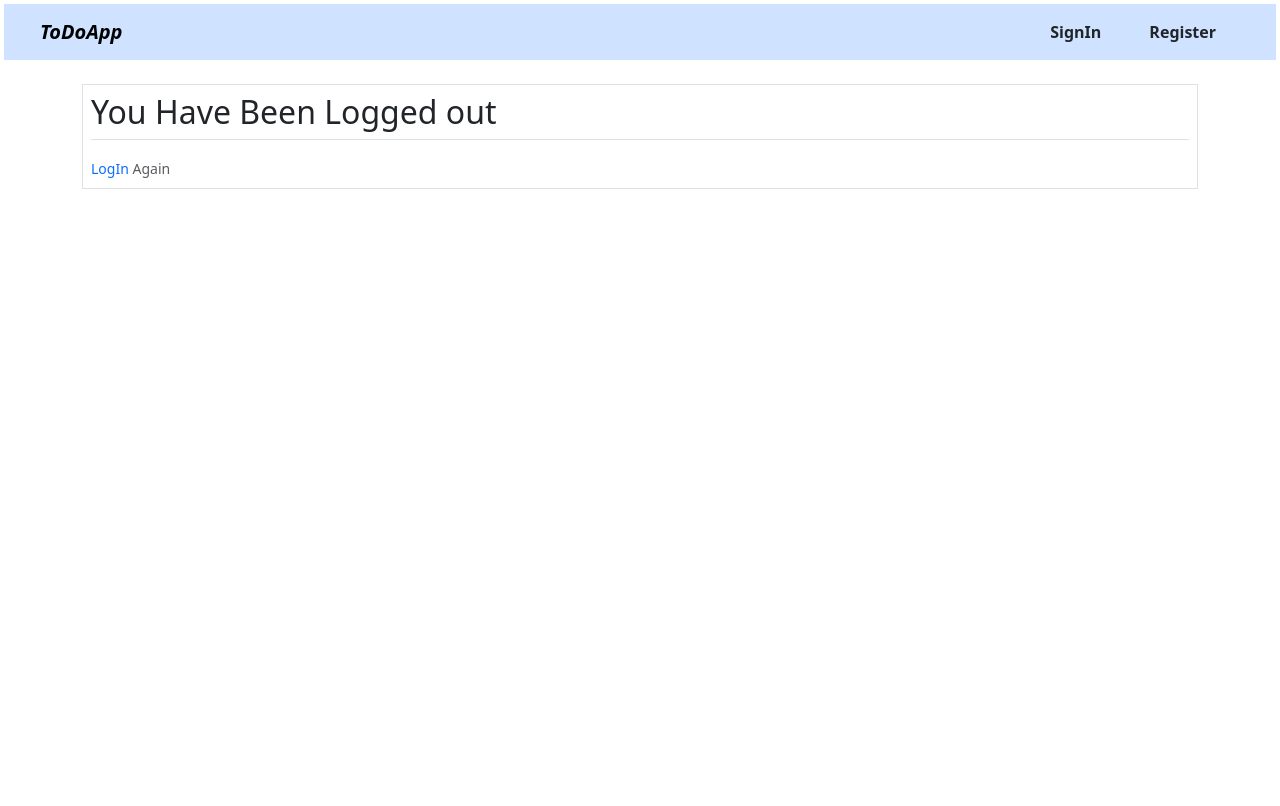
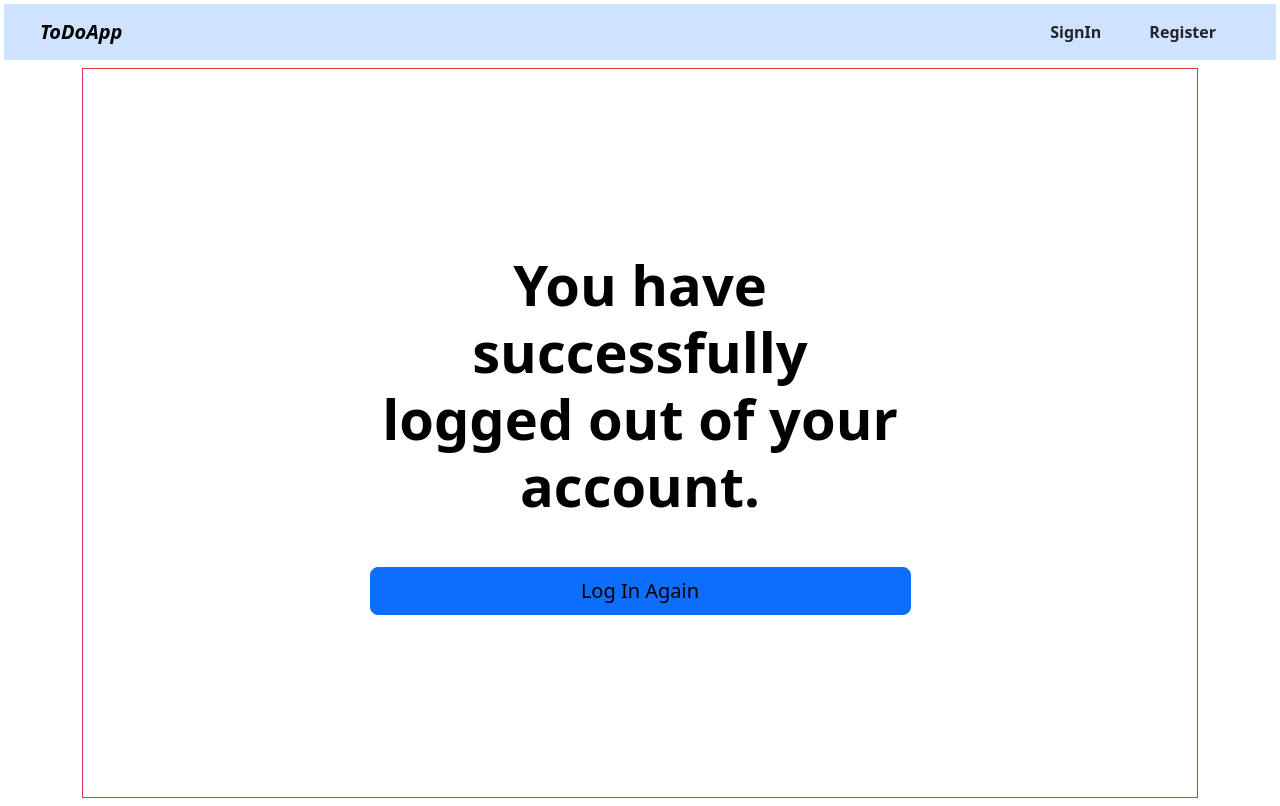
Before and after one commit to VarunK715/todo_app, a Django app: page /logout/ in a window 1280 px wide. Before the commit the page ends 189 px from the top, so only its background shows below. Run offline with Django 5.2, Linux system fonts and the light colour scheme.

```diff
--- a/djangoproject/myfirsttodoapp/views.py
+++ b/djangoproject/myfirsttodoapp/views.py
@@ -47,7 +47,7 @@ def task(request):
         if data.due_date and data.due_date == tomorrow:
             messages.warning(request, f"The task '{data.task}' is due on {tomorrow.strftime('%d/%m/%Y')}.")
         elif data.due_date and data.due_date == date.today():
-            messages.danger(request, f"The task '{data.task}' is due today.")
+            messages.warning(request, f"The task '{data.task}' is due today.")
 
     completed_task = ToDoApp.objects.filter(user=request.user, is_task_completed=True)
     completed_total = len(completed_task)
--- a/djangoproject/templates/todoapp/update.html
+++ b/djangoproject/templates/todoapp/update.html
@@ -14,6 +14,8 @@
             <input type="text" class="form-control" id="taskName" name="update_taskname" value="{{data.task}}" required>
         </div>
         <button type="submit" class="btn btn-primary">Update</button>
+        <span class="text-end"><a class="btn btn-danger" href="{% url 'myfirsttodoapp:task' %}" role="button">Cancel</a></span>
+
     </form>
 </div>
 {% endblock %}
--- a/djangoproject/templates/users/logout.html
+++ b/djangoproject/templates/users/logout.html
@@ -2,12 +2,15 @@
 
 {% block title %} Logout -{% endblock %}
 {% block guest_body %}
-<div class="container border my-4 p-2">
-    <h2>You Have Been Logged out </h2>
-    <div class="border-top pt-3">
-        <small class="text-muted"> <a class="ml-2 text-decoration-none" href="{% url 'login' %}">LogIn</a> Again</small>
+<div class="container-fluid my-2 p-1 text-center border border-danger">
+    <div class="row justify-content-center align-items-center" style="height: 720px;">
+        <div class="col-md-8 col-lg-6">
+            <h1 class="display-4 fw-bold mb-4 text-black">You have successfully logged out of your account.</h1>
+            <p class="lead text-muted mb-5"></p>
+            <div class="d-grid gap-2">
+                <a class="btn btn-primary btn-lg text-black" href="{% url 'register' %}" role="button">Log In Again</a>
+            </div>
+        </div>
     </div>
 </div>
-
-</div>
 {% endblock %}
```
Also changed, not shown: djangoproject/templates/todoapp/home.html (+9 -4 lines), project_images/about_page.png (added), project_images/home_oage.png (added), project_images/home_page1.png (added), project_images/logout_page.png (added), project_images/profile_page.png (added), project_images/register_page.png (added), project_images/signin_page.png (added), project_images/update_page.png (added), project_images/warning_msg.png (added).
